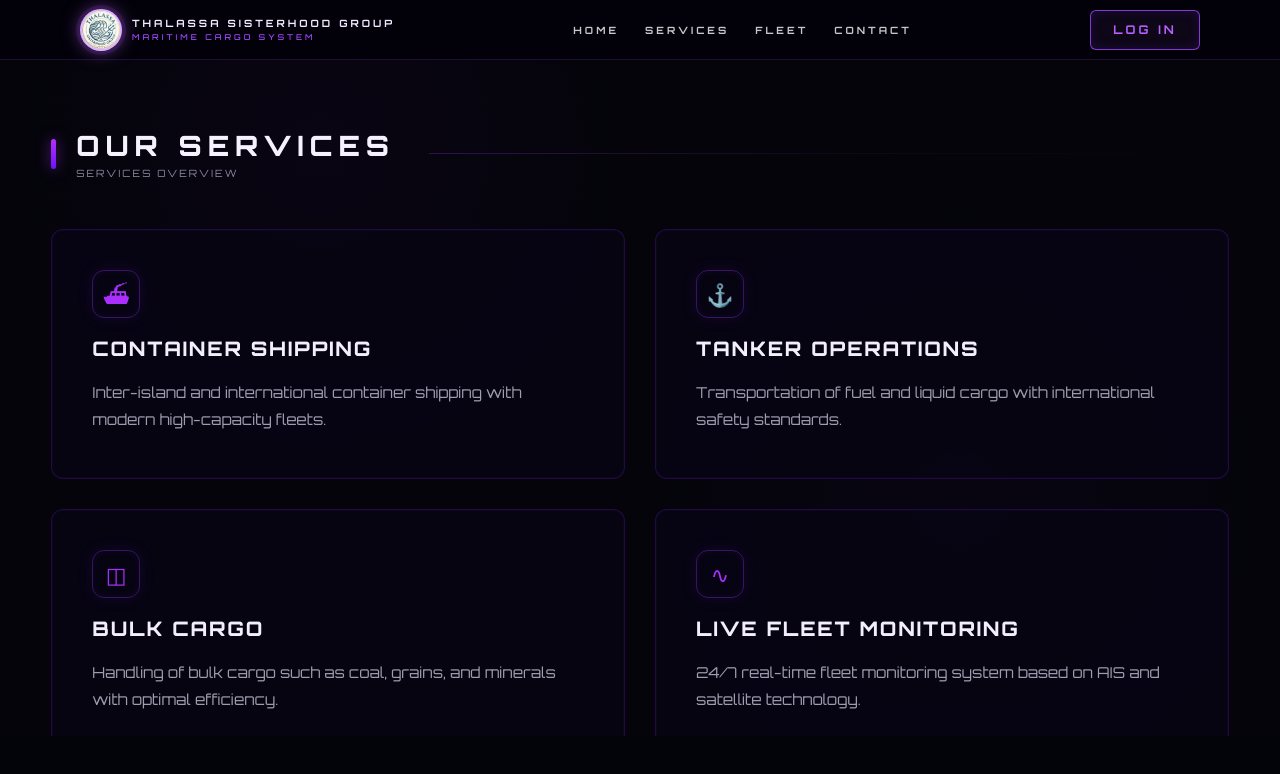
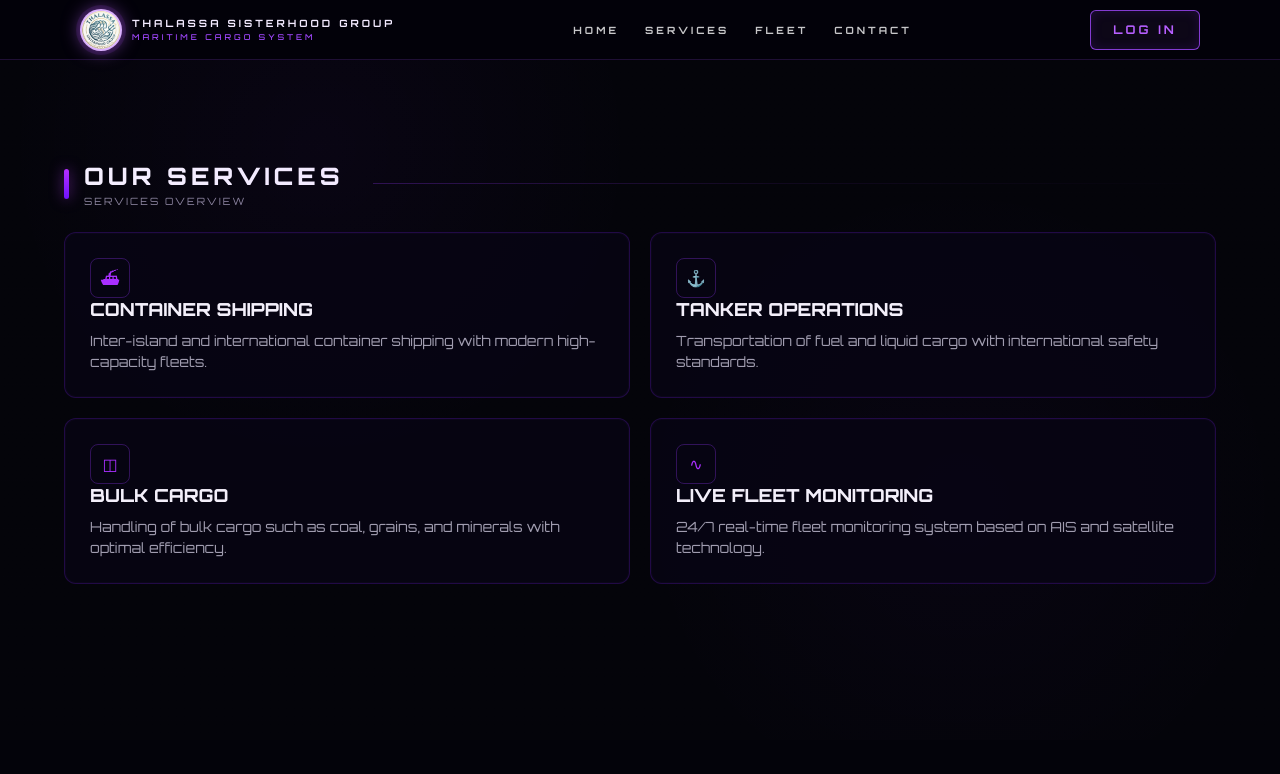
Before and after one commit to yohanagriselda/thalassa-app, a Next.js app: page /services in a window 1280 px wide. Shown: the top 774 px of the page. Built offline with nearby package versions, Linux system fonts and the light colour scheme.

Commit message:
update service-gris

```diff
--- a/app/globals.css
+++ b/app/globals.css
@@ -908,8 +908,9 @@ a {
 }
 
 .services-section {
-  height: calc(100vh - 64px);
-  min-height: calc(100vh - 64px);
+  height: calc(100vh - 60px);
+  display: flex;
+  align-items: center;
   background:
     linear-gradient(rgba(4, 4, 10, 0.96), rgba(4, 4, 10, 0.98)),
     repeating-linear-gradient(
@@ -942,20 +943,16 @@ a {
 }
 
 .services-container {
-  width: 92%;
-  max-width: 1400px;
+  width: 90%;
+  max-width: 1300px;
   margin: 0 auto;
-  position: relative;
-  z-index: 2;
-  transform: translateY(0px);
-  padding-top: 100px;
 }
 
 .services-heading {
   display: flex;
   align-items: center;
-  gap: 20px;
-  margin-bottom: 50px;
+  gap: 15px;
+  margin-bottom: 25px;
 }
 
 .services-heading-accent {
@@ -967,9 +964,9 @@ a {
 }
 
 .services-heading-text h1 {
-  font-size: 28px;
+  font-size: 24px;
   font-weight: 800;
-  letter-spacing: 6px;
+  letter-spacing: 4px;
   color: #f6f1ff;
 }
 
@@ -995,14 +992,17 @@ a {
 .services-grid {
   display: grid;
   grid-template-columns: repeat(2, 1fr);
-  gap: 30px;
+  gap: 20px;
 }
 
 .service-card {
-  min-height: 250px;
-  padding: 40px;
+  min-height: 160px;
+  padding: 25px;
   border: 1px solid rgba(128, 33, 255, 0.22);
   border-radius: 12px;
+  display: flex;
+  flex-direction: column;
+  justify-content: center;
   background: rgba(8, 6, 20, 0.82);
   box-shadow: inset 0 0 0 1px rgba(145, 60, 255, 0.03);
   transition:
@@ -1042,23 +1042,18 @@ a {
 }
 
 .service-icon {
-  width: 48px;
-  height: 48px;
-  display: inline-flex;
+  width: 40px;
+  height: 40px;
   align-items: center;
   justify-content: center;
   border: 1px solid rgba(149, 53, 255, 0.34);
   border-radius: 12px;
+  display: flex;
+  align-items: center;
+  justify-content: center;
+  border-radius: 8px;
+  border: 1px solid rgba(149, 53, 255, 0.3);
   color: #a92fff;
-  font-size: 22px;
-  box-shadow:
-    0 0 16px rgba(149, 53, 255, 0.1),
-    inset 0 0 10px rgba(149, 53, 255, 0.07);
-  margin-bottom: 18px;
-  transition:
-    transform 0.28s ease,
-    box-shadow 0.28s ease,
-    color 0.28s ease;
 }
 
 .service-card:hover .service-icon {
@@ -1070,16 +1065,15 @@ a {
 }
 
 .service-card h2 {
-  font-size: 20px;
+  font-size: 18px;
   font-weight: 800;
-  letter-spacing: 1.8px;
   color: #f3effa;
-  margin-bottom: 18px;
+  margin-bottom: 10px;
 }
 
 .service-card p {
-  font-size: 15px;
-  line-height: 1.8;
+  font-size: 14px;
+  line-height: 1.5;
   color: rgba(194, 190, 210, 0.82);
 }
 
@@ -1090,14 +1084,18 @@ a {
 
 @media (max-width: 900px) {
   .services-page {
-    height: auto;
-    overflow: visible;
+    height: 100vh;
+    overflow: hidden;
+    background: #03030a;
   }
 
   .services-section {
-    height: auto;
-    min-height: calc(100vh - 64px);
-    padding: 24px 0 28px;
+    height: calc(100vh - 60px);
+    display: flex;
+    align-items: center;
+    justify-content: center;
+    position: relative;
+    margin-top: 60px;
   }
 
   .services-grid {
```
